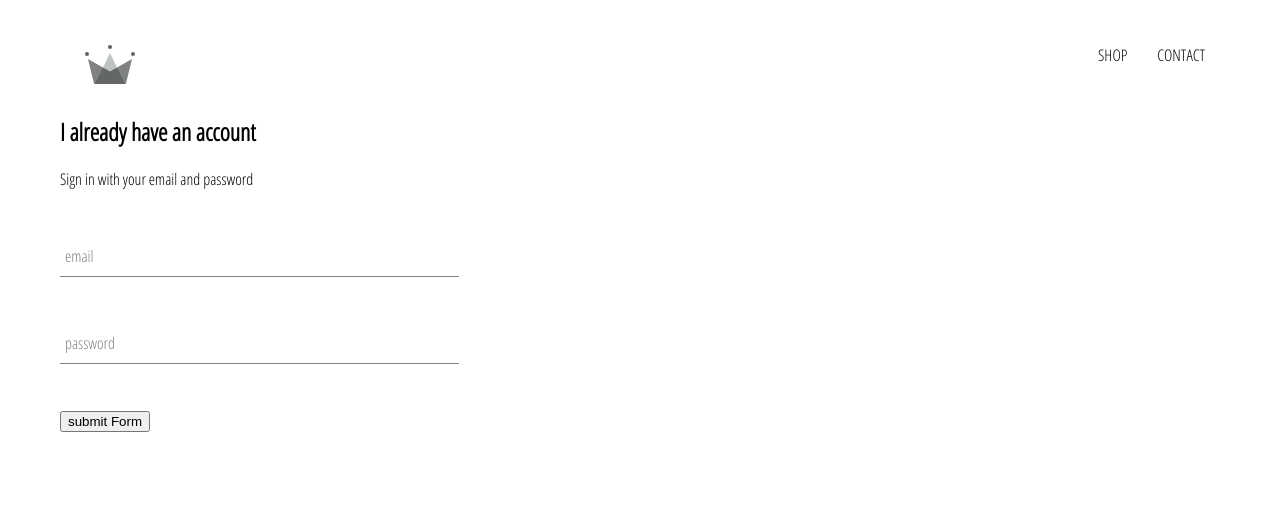
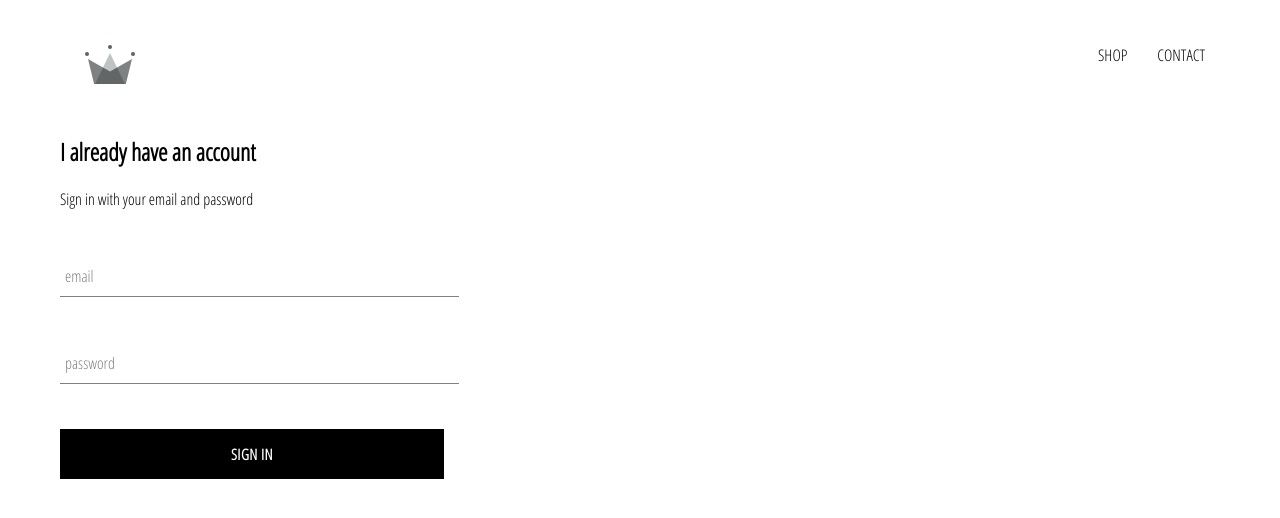
Before and after one commit to shika7200/crwn-clothing, a React (Create React App) app: page /signin in a window 1280 px wide. Shown: the top 518 px of the page. Built offline with nearby package versions, Linux system fonts and the light colour scheme.

Commit message:
Добавил компонент кнопки , добавил стили в компонент кнопки  на страницы регистрации

```diff
--- /dev/null
+++ b/src/components/custom-button/custom-button.component.jsx
@@ -0,0 +1,11 @@
+import React from 'react';
+
+import './custom-button.styles.scss';
+
+const CustomButton = ({children, ...otherProps}) => (
+    <button className='custom-button' {...otherProps} >
+{children}
+    </button>
+);
+
+export default CustomButton;
--- /dev/null
+++ b/src/components/custom-button/custom-button.styles.scss
@@ -0,0 +1,22 @@
+.custom-button {
+    min-width: 165px;
+    width: auto;
+    height: 50px;
+    letter-spacing: 0.5px;
+    line-height: 50px;
+    padding: 0 35px 0 35px;
+    font-size: 15px;
+    background-color: black;
+    color: white;
+    text-transform: uppercase;
+    font-family: 'Open Sans Condensed';
+    font-weight: bolder;
+    border: none;
+    cursor: pointer;
+
+    &:hover {
+      background-color: white;
+      color: black;
+      border: 1px solid black;
+    }
+  }
--- a/src/components/sign-in/sign-in.component.jsx
+++ b/src/components/sign-in/sign-in.component.jsx
@@ -2,6 +2,7 @@
 import './sign-in.styles.scss';
 
 import FormInput from '../form-input/form-input.component';
+import CustomButton from '../custom-button/custom-button.component';
 
 class SignIn extends React.Component {
 
@@ -53,7 +54,7 @@
              />
 
         </form>
-        <input type="submit" value="submit Form" />
+        <CustomButton type="submit" > Sign in</CustomButton>
         </div>
     )
 }
--- a/src/components/sign-in/sign-in.styles.scss
+++ b/src/components/sign-in/sign-in.styles.scss
@@ -1,3 +1,9 @@
 .sign-in {
     width: 30vw;
+    display: flex;
+    flex-direction: column;
+
+    .title {
+        margin: 10px 0px;
+    }
 }
```
